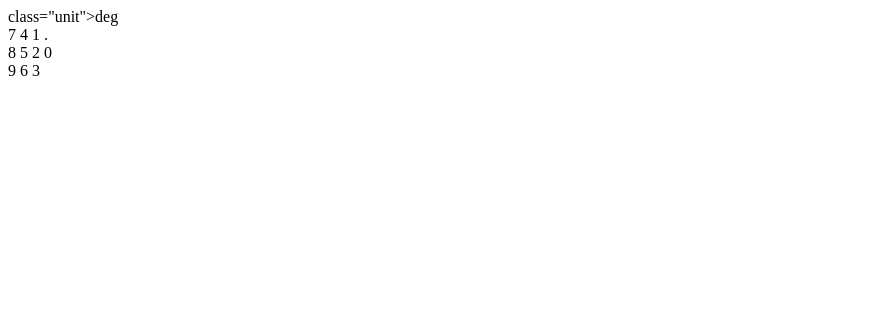
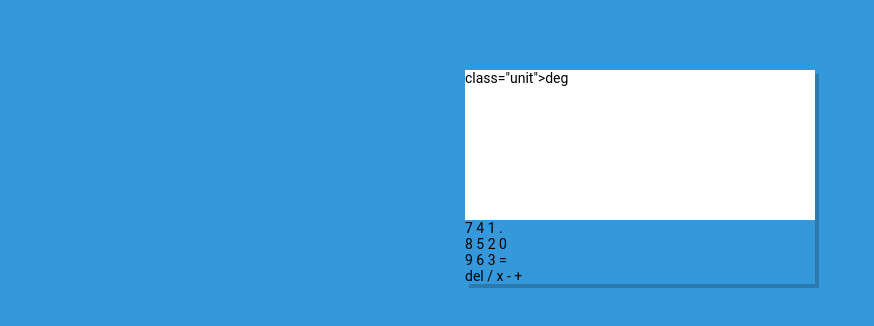
Before and after one commit to Mtavin1/calc, a plain HTML site: page index.html in a window 1280 px wide. Shown: the whole page, without its empty margins (0-874 px from the left). Drawn offline with Linux system fonts and the light colour scheme.

Commit message:
code done

```diff
--- a/index.html
+++ b/index.html
@@ -4,6 +4,7 @@
     <meta charset="UTF-8">
     <meta name="viewport" content="width=device-width, initial-scale=1.0">
     <title>JavaScript Calculator</title>
+    <link rel="stylesheet" href="style.css">
 </head>
 <body>
     <main class="calculator">
@@ -23,24 +24,26 @@
                     <span data-key=".">.</span>
                 </div>
                 <div class="column">
-                    <span>8</span>
-                    <span>5</span>
-                    <span>2</span>
-                    <span>0</span>
+                    <span data-key="8">8</span>
+                    <span data-key="5">5</span>
+                    <span data-key="2">2</span>
+                    <span data-key="0">0</span>
                 </div>
                 <div class="column">
-                    <span>9</span>
-                    <span>6</span>
-                    <span>3</span>
-                    <span></span>
+                    <span data-key="9">9</span>
+                    <span data-key="6">6</span>
+                    <span data-key="3">3</span>
+                    <span  class="equals-to" data-key="=">=</span>
                 </div>
-                <div class="column">
-                    <span></span>
-                    <span></span>
-                    <span></span>
-                    <span></span>
+                <div class="operators">
+                    <span class="delete">del</span>
+                    <span data-key="/">/</span>
+                    <span data-key="x">x</span>
+                    <span data-key="-">-</span>
+                    <span data-key="+">+</span>
                 </div>
             </section>
     </main>
+    <script src="app.js"></script>
 </body>
 </html>
--- /dev/null
+++ b/style.css
@@ -0,0 +1,62 @@
+* {
+    margin: 0;
+    padding: 0;
+    box-sizing: border-box;
+}
+
+html {
+    font-family: "roboto", "Noto Sans", "Helvetica", sans-serif;
+    font-size: 14px;
+    background-color: #3498db;
+    height: 100%;
+}
+
+.calculator{
+    width: 350px;
+    height: auto;
+    margin: 70px auto 0;
+    overflow: hidden;
+    box-shadow: 4px 4px rgba(0, 0, 0, .2);
+}
+
+.calculator span{
+    -moz-user-select: none;
+    user-select: none;
+}
+
+.top{
+    position: relative;
+    height: 150px;
+    background-color: white;
+}
+
+.top .unit {
+    text-transform: uppercase;
+    position: absolute;
+    top: 10px;
+    left: 10px;
+    font-weight: 700;
+    color: #757575;
+}
+
+.top .screen {
+    position: relative;
+    width: 100%;
+    top: 20%;
+    height: 80%;
+}
+
+.screen > div {
+    display: flex;
+    align-items: center;
+    justify-content: flex-end;
+    width: 100%;
+    padding: 5px;
+    text-align: right;
+}
+
+.screen .input {
+    color: #757575;
+    height: 60%;
+    font-size: 35px
+}
```
